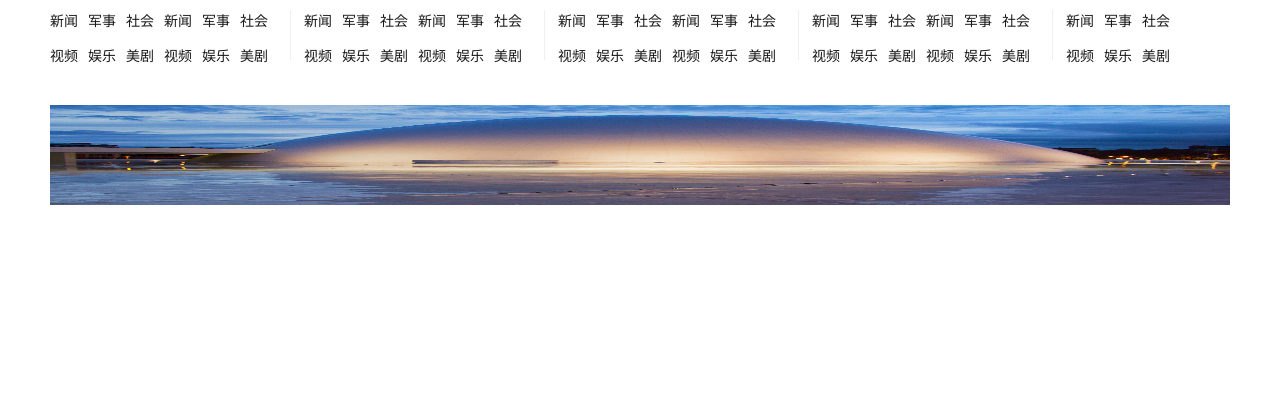
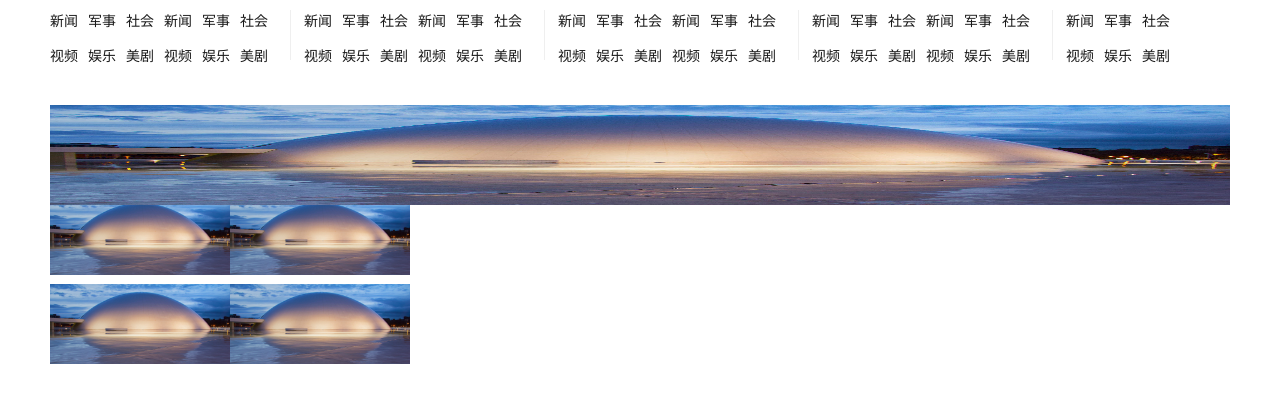
Before and after one commit to guyusoft/SME, a plain HTML site: page index.html in a window 1280 px wide. Shown: the part 141-544 px from the top of the page. Drawn offline with Linux system fonts and the light colour scheme.

Commit message:
UI Reversion 11

```diff
--- a/index.html
+++ b/index.html
@@ -288,6 +288,50 @@
         </div>
     </div>
 
+    <div class="section top-news">
+        <div class="area">
+            <div class="main left">
+                <div class="main-left left">
+                    <div class="images-news">
+                        <ul>
+                            <li>
+                                <a href="#">
+                                    <img src="images/topbanner.jpg" />
+                                </a>
+                            </li>
+                            <li>
+                                <a href="#">
+                                    <img src="images/topbanner.jpg" />
+                                </a>
+                            </li>
+                        </ul>
+                        <ul>
+                            <li>
+                                <a href="#">
+                                    <img src="images/topbanner.jpg" />
+                                </a>
+                            </li>
+                            <li>
+                                <a href="#">
+                                    <img src="images/topbanner.jpg" />
+                                </a>
+                            </li>
+                        </ul>
+                    </div>
+                    <div class="channel-news">
+
+                    </div>
+                </div>
+                <div class="main-right right">
+
+                </div>
+            </div>
+            <div class="sidebar right">
+
+            </div>
+        </div>
+    </div>
+
     <script src="jquery-2.2.1.min.js"></script>
     <script src="guyu.ajax.js"></script>
     <script src="guyu.lightbox.js"></script>
--- a/sme.css
+++ b/sme.css
@@ -168,7 +168,7 @@ article, aside, details, figcaption, figure, footer, header, main, menu, nav, se
     .top-navigation .navigation-section li {
         float: left;
         margin-right: 5px;
-        padding-right:5px;
+        padding-right: 5px;
     }
 
 .top-navigation .first {
@@ -176,8 +176,8 @@ article, aside, details, figcaption, figure, footer, header, main, menu, nav, se
     border-left: 0;
 }
 
-.top-navigation .end{
-    width:auto;
+.top-navigation .end {
+    width: auto;
 }
 
     .top-navigation .end ul {
@@ -189,13 +189,47 @@ article, aside, details, figcaption, figure, footer, header, main, menu, nav, se
     }
 
 /*banner*/
-.banner .area{
+.banner .area {
     height: 100px;
-    margin-top:30px;
-    clear:both;
+    margin-top: 30px;
+    clear: both;
 }
 
-.banner .area img{
-    height:100px;
-    overflow:hidden;
+    .banner .area img {
+        height: 100px;
+        overflow: hidden;
+    }
+
+/*top-news*/
+.top-news .area {
+    height: 550px;
+    margin-top: 20px;
+    clear: both;
 }
+
+.top-news .main {
+    width: 900px;
+}
+
+.top-news .main-left {
+    width:400px;
+}
+
+.top-news .main-left .images-news{
+    height:200px;
+}
+
+    .top-news .main-left .images-news li{
+        float:left;
+    }
+
+    .top-news .main-left .images-news li img{
+        height:80px;
+        width:180px;
+        overflow:hidden;
+    }
+
+.top-news .sidebar {
+    margin-right: 25px;
+    width: 240px;
+}
```
